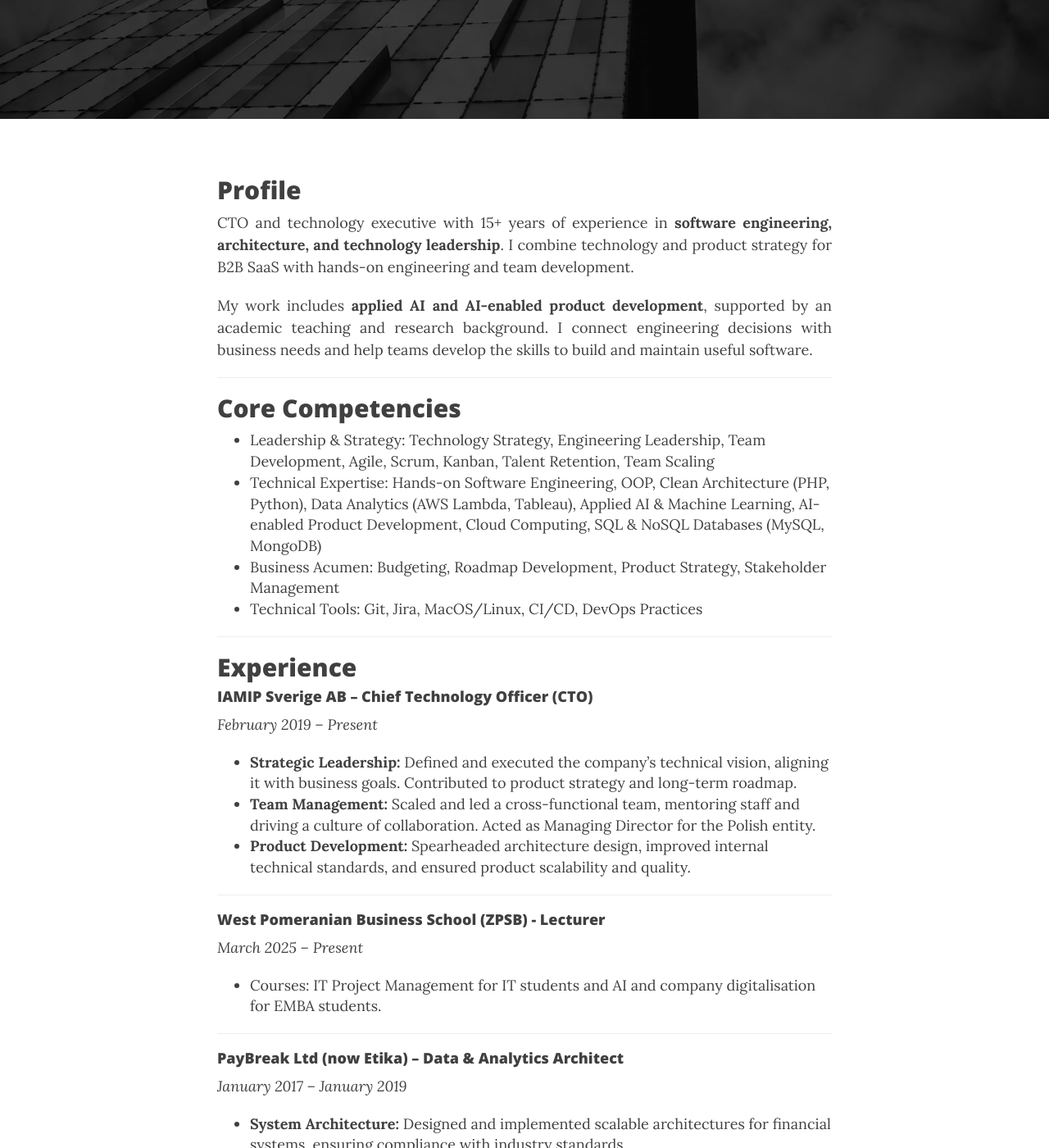
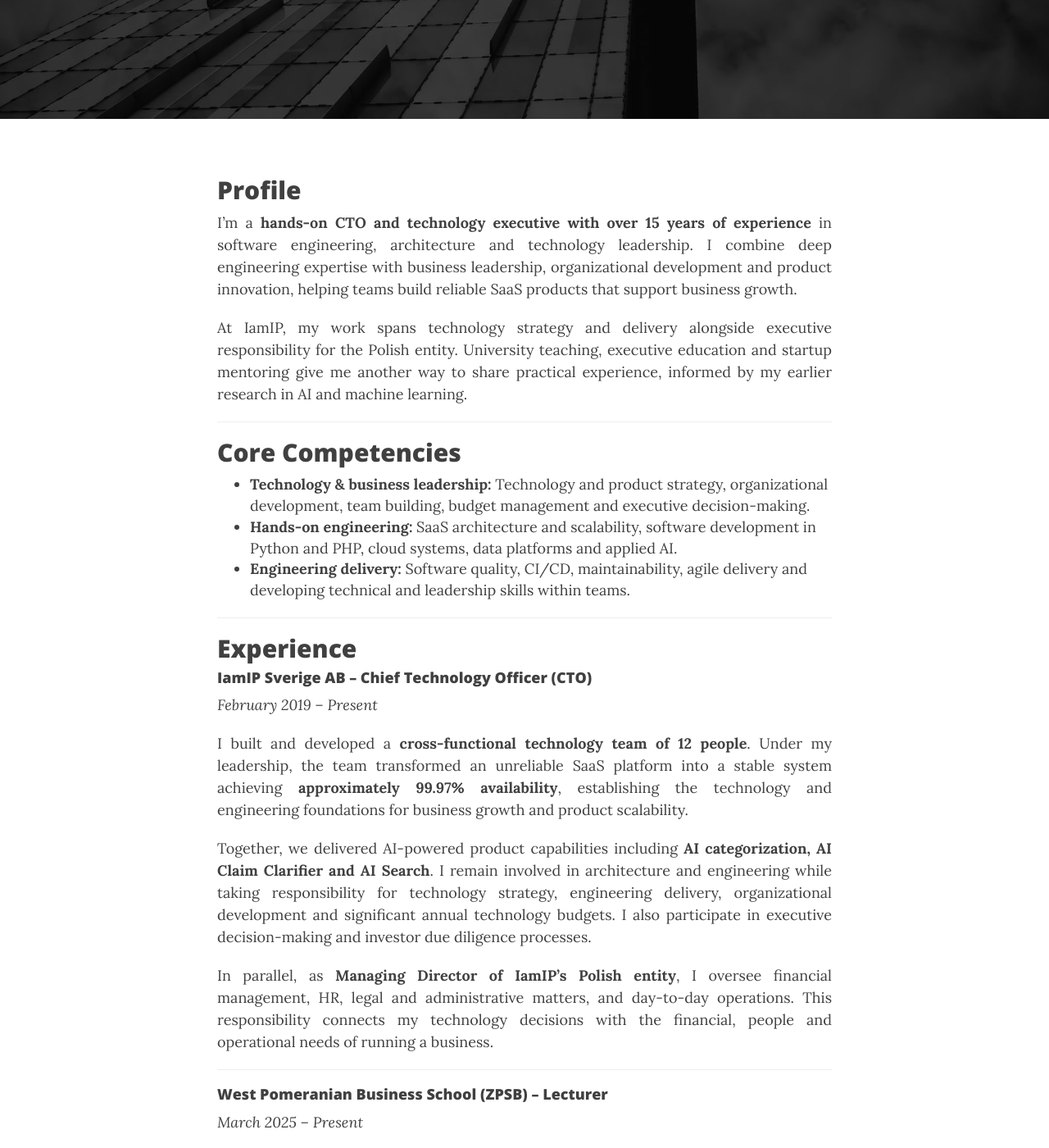
Before and after one commit to wnowicki/website, a Jekyll site: the page built from about.md, in a window 1280 px wide and 1400 px high, scrolled down 303 px. Shown: the whole window at 82% size. Built offline with Jekyll 4.4.1, drawn with Linux system fonts in a browser that asks for light colours; nearby versions of some CDN libraries; some of the changed text lies outside the part shown.

Commit message:
Update About and Contact pages for clarity and detail

```diff
--- a/about.md
+++ b/about.md
@@ -1,47 +1,50 @@
 ---
 layout: page
 title: About - Wojciech Nowicki
-description: Wojciech Nowicki's professional background in technology leadership, hands-on software engineering, applied AI, academic teaching and research.
+description: Wojciech Nowicki is a hands-on CTO and technology executive combining SaaS engineering, AI product innovation, business leadership, university teaching and startup mentoring.
 heading: About me
-subheading: Technology, leadership and engineering
+subheading: Technology leadership, engineering and education
 heading_image: about.webp
 permalink: /about/
 ---
 
 ## Profile
 
-CTO and technology executive with 15+ years of experience in **software engineering, architecture, and technology leadership**. I combine technology and product strategy for B2B SaaS with hands-on engineering and team development.
+I'm a **hands-on CTO and technology executive with over 15 years of experience** in software engineering, architecture and technology leadership. I combine deep engineering expertise with business leadership, organizational development and product innovation, helping teams build reliable SaaS products that support business growth.
 
-My work includes **applied AI and AI-enabled product development**, supported by an academic teaching and research background. I connect engineering decisions with business needs and help teams develop the skills to build and maintain useful software.
+At IamIP, my work spans technology strategy and delivery alongside executive responsibility for the Polish entity. University teaching, executive education and startup mentoring give me another way to share practical experience, informed by my earlier research in AI and machine learning.
 
 ---
 
 ## Core Competencies
 
-- Leadership & Strategy: Technology Strategy, Engineering Leadership, Team Development, Agile, Scrum, Kanban, Talent Retention, Team Scaling
-- Technical Expertise: Hands-on Software Engineering, OOP, Clean Architecture (PHP, Python), Data Analytics (AWS Lambda, Tableau), Applied AI & Machine Learning, AI-enabled Product Development, Cloud Computing, SQL & NoSQL Databases (MySQL, MongoDB)
-- Business Acumen: Budgeting, Roadmap Development, Product Strategy, Stakeholder Management
-- Technical Tools: Git, Jira, MacOS/Linux, CI/CD, DevOps Practices
+- **Technology & business leadership:** Technology and product strategy, organizational development, team building, budget management and executive decision-making.
+- **Hands-on engineering:** SaaS architecture and scalability, software development in Python and PHP, cloud systems, data platforms and applied AI.
+- **Engineering delivery:** Software quality, CI/CD, maintainability, agile delivery and developing technical and leadership skills within teams.
 
 ---
 
 ## Experience
 
-#### IAMIP Sverige AB – Chief Technology Officer (CTO)
+#### IamIP Sverige AB – Chief Technology Officer (CTO)
 
 *February 2019 – Present*
 
-- **Strategic Leadership:** Defined and executed the company's technical vision, aligning it with business goals. Contributed to product strategy and long-term roadmap.
-- **Team Management:** Scaled and led a cross-functional team, mentoring staff and driving a culture of collaboration. Acted as Managing Director for the Polish entity.
-- **Product Development:** Spearheaded architecture design, improved internal technical standards, and ensured product scalability and quality.
+I built and developed a **cross-functional technology team of 12 people**. Under my leadership, the team transformed an unreliable SaaS platform into a stable system achieving **approximately 99.97% availability**, establishing the technology and engineering foundations for business growth and product scalability.
+
+Together, we delivered AI-powered product capabilities including **AI categorization, AI Claim Clarifier and AI Search**. I remain involved in architecture and engineering while taking responsibility for technology strategy, engineering delivery, organizational development and significant annual technology budgets. I also participate in executive decision-making and investor due diligence processes.
+
+In parallel, as **Managing Director of IamIP's Polish entity**, I oversee financial management, HR, legal and administrative matters, and day-to-day operations. This responsibility connects my technology decisions with the financial, people and operational needs of running a business.
 
 ---
 
-#### West Pomeranian Business School (ZPSB) - Lecturer
+#### West Pomeranian Business School (ZPSB) – Lecturer
 
 *March 2025 – Present*
 
-- Courses: IT Project Management for IT students and AI and company digitalisation for EMBA students.
+I teach AI, software engineering, IT project management and digital transformation, bringing practical engineering and management experience into the classroom. I regularly deliver **executive workshops on AI and digital transformation for Executive MBA students**.
+
+I am also a member of the teaching faculty for the postgraduate programme [Artificial Intelligence in Business and Administration](https://www.zpsb.pl/szczecin/studia-podyplomowe/sztuczna-inteligencja-w-biznesie-i-administracji).
 
 ---
 
@@ -72,6 +75,16 @@ My work includes **applied AI and AI-enabled product development**, supported by
 - Multideco.pl – IT manager (July 2010 – September 2011)
 - Partydeco.pl – webmaster, PHP and MySQL developer (March 2010 – June 2010)
 - Freelancer – webmaster/designer, PHP and MySQL developer (2004 - 2010)
+
+---
+
+## Mentoring & Knowledge Sharing
+
+As a mentor in the [Szczecin_up startup mentoring programme](https://szczecinup.pl/mentorzy-i-doradcy), I advise founders and teams on technology strategy, SaaS products, AI adoption, architecture and engineering leadership.
+
+I share experience through public speaking and host **Hospoda.Tech**, a podcast discussing technology, business, leadership and AI. Previously published episodes are available on the [Projects page]({{ site.baseurl }}/projects/#podcast-in-polish).
+
+My scientific publications below reflect earlier academic research in AI and machine learning, including applications to financial modelling.
 
 ---
 
```
Also changed, not shown: contact.md (+17 -5 lines).
